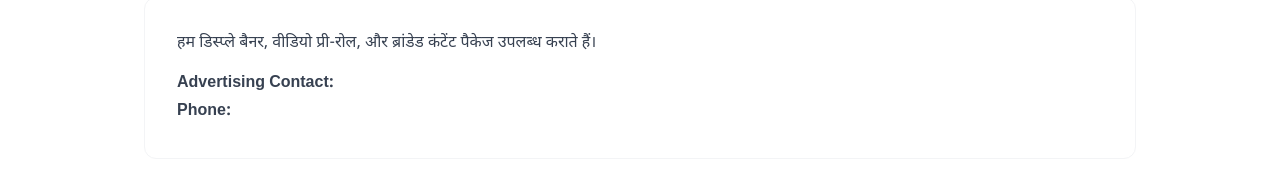
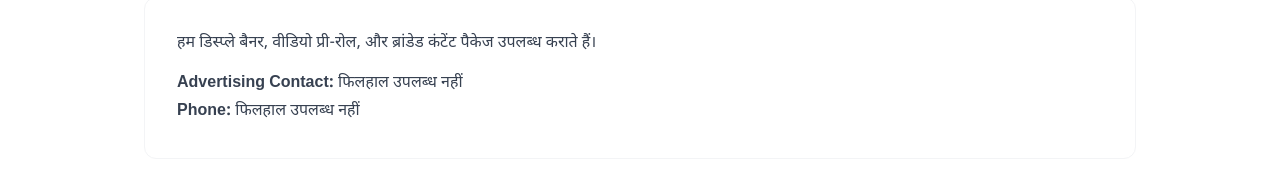
Before and after one commit to ProCodesWithPratap/namo-bharat-news24-cloude, a Next.js app: page /advertise in a window 1280 px wide. Shown: the part 392-568 px from the top of the page. Built offline with nearby package versions, Linux system fonts and the light colour scheme; no server answers; a web font is replaced by a local one.

Commit message:
Harden public route coverage and empty CMS states

```diff
--- a/src/app/(frontend)/[category]/page.tsx
+++ b/src/app/(frontend)/[category]/page.tsx
@@ -3,7 +3,7 @@ import { notFound, redirect } from "next/navigation";
 import { getCategoryBySlug, getCategoryArticles } from "@/lib/api";
 import NewsCard from "@/components/ui/NewsCard";
 import AdSlot from "@/components/ui/AdSlot";
-import { NAV_CATEGORIES, normalizeCategorySlug, SITE_NAME, SITE_URL } from "@/lib/utils";
+import { NAV_CATEGORIES, PUBLIC_CATEGORY_ROUTE_SLUGS, normalizeCategorySlug, SITE_NAME, SITE_URL } from "@/lib/utils";
 export const dynamic = "force-dynamic";
 
 export const revalidate = 60;
@@ -11,7 +11,7 @@ export const revalidate = 60;
 type Props = { params: Promise<{ category: string }>; searchParams: Promise<{ page?: string }> }
 
 export async function generateStaticParams() {
-  return [];
+  return PUBLIC_CATEGORY_ROUTE_SLUGS.map((category) => ({ category }));
 }
 
 export async function generateMetadata({ params }: Props): Promise<Metadata> {
--- a/src/app/(frontend)/advertise/page.tsx
+++ b/src/app/(frontend)/advertise/page.tsx
@@ -8,8 +8,8 @@ export default function AdvertisePage() {
   return (
     <StaticPageLayout title="Advertise With Us" description="ब्रांड कैंपेन, स्पॉन्सर्ड कंटेंट और डिस्प्ले विज्ञापन के लिए संपर्क करें।">
       <p>हम डिस्प्ले बैनर, वीडियो प्री-रोल, और ब्रांडेड कंटेंट पैकेज उपलब्ध कराते हैं।</p>
-      <p className="mt-3"><strong>Advertising Contact:</strong> {newsroomMeta.contactEmail}</p>
-      <p><strong>Phone:</strong> {newsroomMeta.phone}</p>
+      <p className="mt-3"><strong>Advertising Contact:</strong> {newsroomMeta.contactEmail || "फिलहाल उपलब्ध नहीं"}</p>
+      <p><strong>Phone:</strong> {newsroomMeta.phone || "फिलहाल उपलब्ध नहीं"}</p>
     </StaticPageLayout>
   );
 }
--- a/src/lib/utils.ts
+++ b/src/lib/utils.ts
@@ -24,6 +24,8 @@ export const NAV_CATEGORIES = [
   { name: "जीवन-शैली", nameEn: "Lifestyle", slug: "lifestyle" },
 ];
 
+export const PUBLIC_CATEGORY_ROUTE_SLUGS = NAV_CATEGORIES.map((item) => item.slug);
+
 export const CATEGORY_SLUG_ALIASES: Record<string, string> = {
   state: "states",
   tech: "technology",
```
